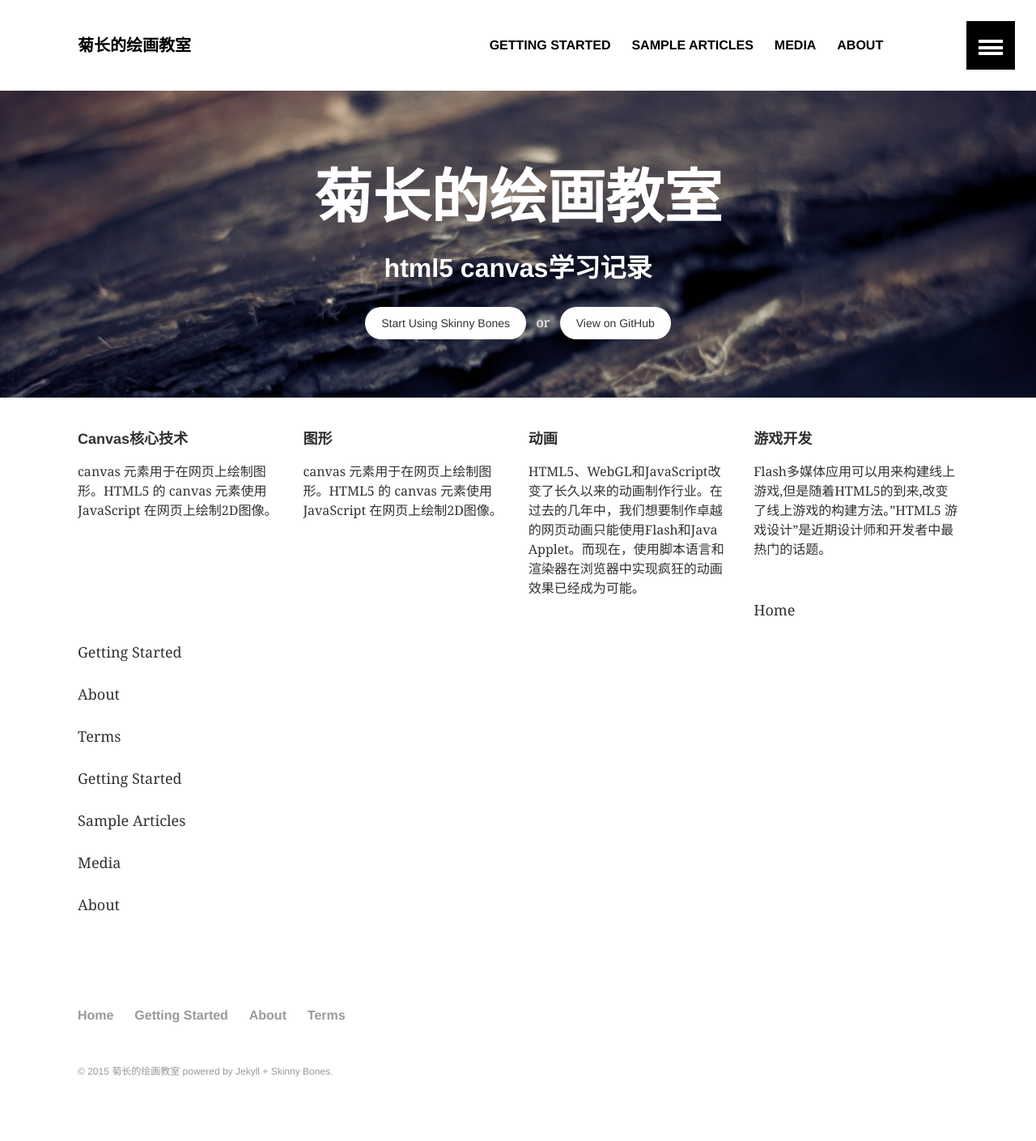
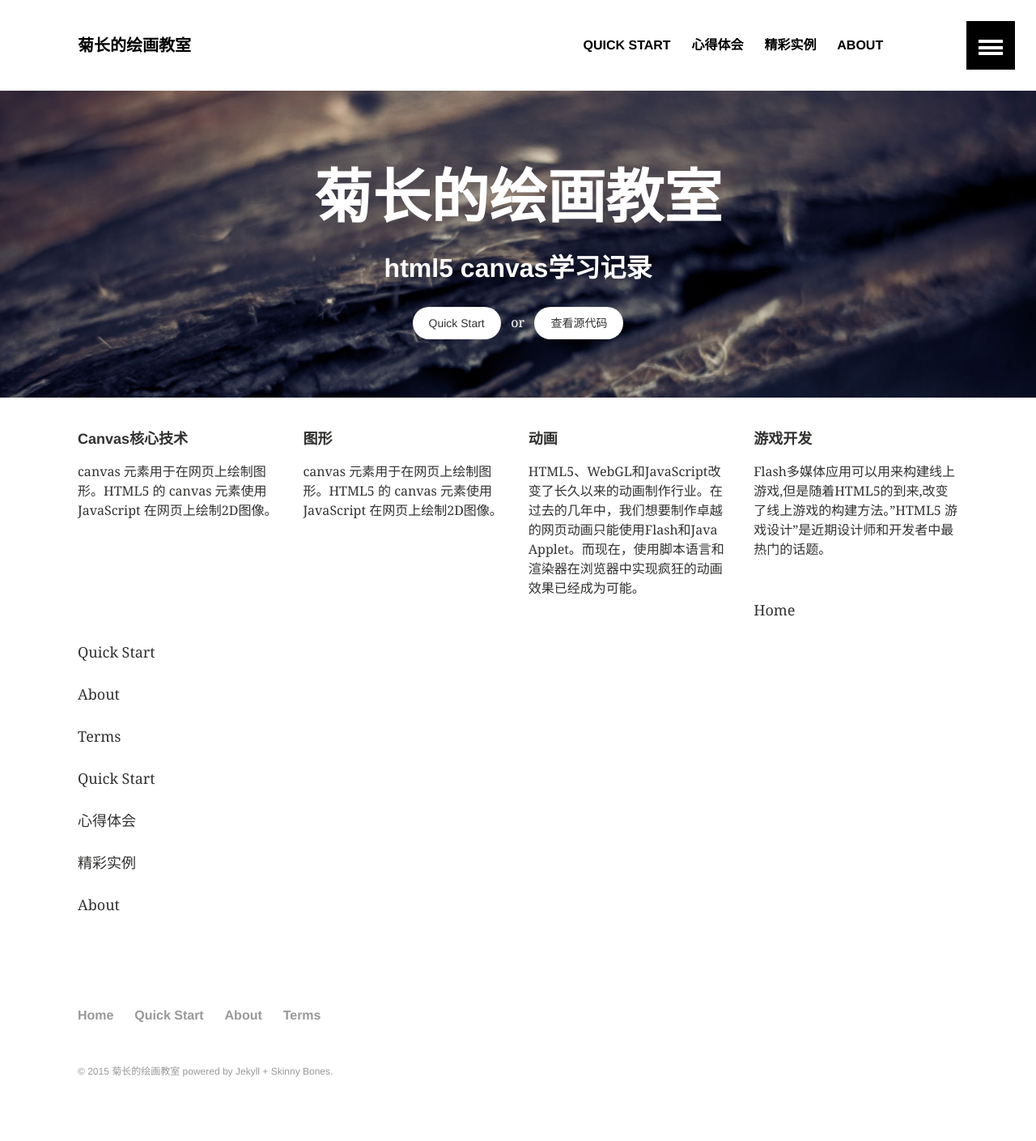
Before and after one commit to THISISAGOODNAME/html5canvas, a Jekyll site: the page built from index.md, in a window 1280 px wide. Shown: the whole page at 81% size. Built offline with Jekyll 4.4.1, drawn with Linux system fonts in a browser that asks for light colours.

Commit message:
汉化#2

```diff
--- a/_data/footer.yml
+++ b/_data/footer.yml
@@ -3,7 +3,7 @@
 - title: Home
   url: /
 
-- title: Getting Started
+- title: Quick Start
   url: /getting-started/
 
 - title: About
--- a/_data/navigation.yml
+++ b/_data/navigation.yml
@@ -1,21 +1,21 @@
 # Site navigation links
 
-- title: Getting Started
+- title: Quick Start
   url: /getting-started/
   excerpt: "Everything you need to know to get started with Skinny Bones and Jekyll."
   image: 400x250.gif
 
-- title: Sample Articles
+- title: 心得体会
   url: /articles/
-  excerpt: "Examples of long form posts."
+  excerpt: "html5 canvas 学习的中的一些见解"
   image: 400x250.gif
 
-- title: Media
+- title: 精彩实例
   url: /media/
-  excerpt: "Examples of media posts perfect for showcasing work, photographs, etc."
+  excerpt: "html5 canvas 学习过程中创造的一些实例"
   image: 400x250.gif
 
 - title: About
   url: /about/
-  excerpt: "All about Skinny Bones for Jekyll."
+  excerpt: "关于猥大的菊长"
   image: 400x250.gif
--- a/_layouts/home.html
+++ b/_layouts/home.html
@@ -38,7 +38,7 @@
       <div class="wrap page-lead-content">
         <h1>菊长的绘画教室</h1>
         <h2>html5 canvas学习记录</h2>
-        <a href="{{ site.url }}/getting-started/" class="btn-inverse">Start Using Skinny Bones</a> &nbsp; or &nbsp; <a href="https://github.com/mmistakes/skinny-bones-jekyll" class="btn-inverse">View on GitHub</a>
+        <a href="{{ site.url }}/getting-started/" class="btn-inverse">Quick Start</a> &nbsp; or &nbsp; <a href="https://github.com/THISISAGOODNAME/html5canvas" class="btn-inverse">查看源代码</a>
       </div><!-- /.page-lead-content -->
     </div><!-- /.page-lead -->
     {% endif %}
```
Also changed, not shown: 1 other file.
